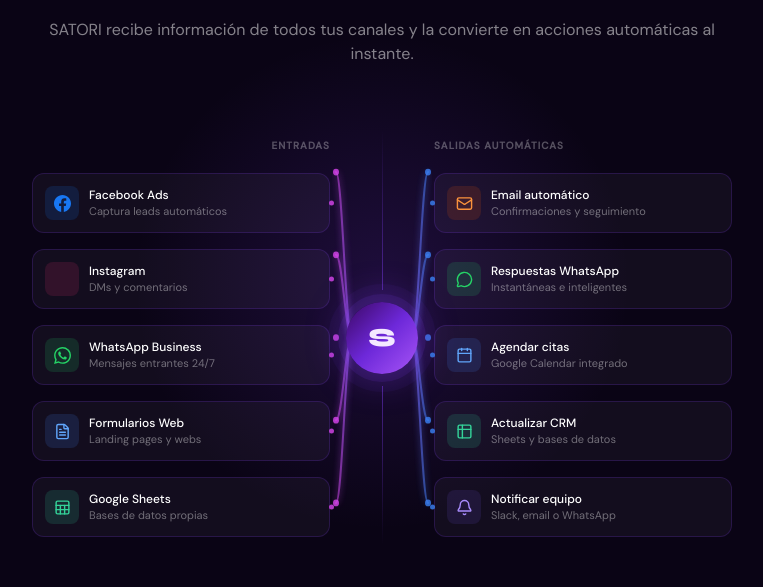
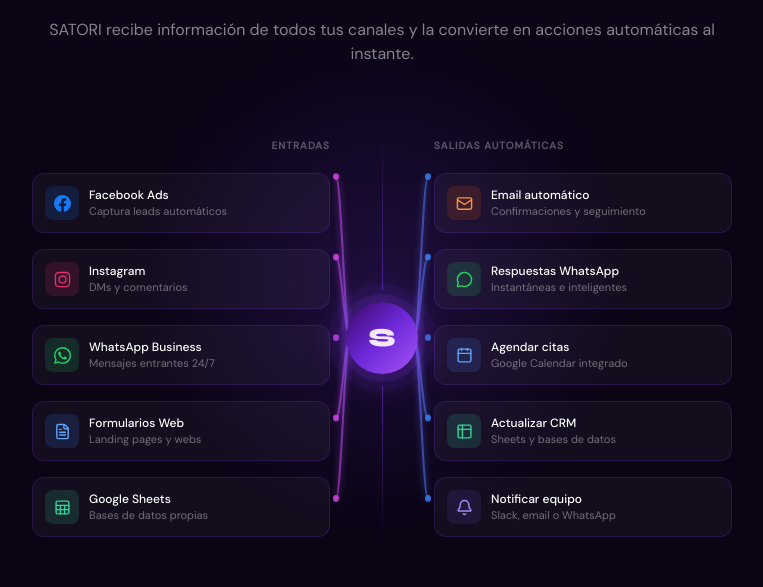
Before and after one commit to higuitajuan06-web/Landing-Page_SATORI-, a React (Vite) app: page / in a window 1280 px wide. Shown: the part 3609-4196 px from the top of the page, without its empty margins (258-1021 px from the left). Built offline with nearby package versions, Linux system fonts and the light colour scheme; the HTML template or start-up script is replaced by a standard one.

Commit message:
Updated NeonCircuitOverlay.tsx

```diff
--- a/src/components/Integrations/IntegrationIcons.tsx
+++ b/src/components/Integrations/IntegrationIcons.tsx
@@ -18,18 +18,10 @@ const FacebookSvg = () => (
 )
 
 const InstagramSvg = () => (
-  <svg viewBox="0 0 24 24" className="w-[17px] h-[17px]" aria-hidden="true">
-    <defs>
-      <linearGradient id="int-ig" x1="0%" y1="100%" x2="100%" y2="0%">
-        <stop offset="0%" stopColor="#F58529" />
-        <stop offset="50%" stopColor="#DD2A7B" />
-        <stop offset="100%" stopColor="#8134AF" />
-      </linearGradient>
-    </defs>
-    <path
-      fill="url(#int-ig)"
-      d="M12 2.163c3.204 0 3.584.012 4.85.07 3.252.148 4.771 1.691 4.919 4.919.058 1.265.069 1.645.069 4.849 0 3.205-.012 3.584-.069 4.849-.149 3.225-1.664 4.771-4.919 4.919-1.266.058-1.644.07-4.85.07-3.204 0-3.584-.012-4.849-.07-3.26-.149-4.771-1.699-4.919-4.92-.058-1.265-.07-1.644-.07-4.849 0-3.204.013-3.583.07-4.849.149-3.227 1.664-4.771 4.919-4.919 1.266-.057 1.645-.069 4.849-.069zM12 0C8.741 0 8.333.014 7.053.072 2.695.272.273 2.69.073 7.052.014 8.333 0 8.741 0 12c0 3.259.014 3.668.072 4.948.2 4.358 2.618 6.78 6.98 6.98C8.333 23.986 8.741 24 12 24c3.259 0 3.668-.014 4.948-.072 4.354-.2 6.782-2.618 6.979-6.98.059-1.28.073-1.689.073-4.948 0-3.259-.014-3.667-.072-4.947-.196-4.354-2.617-6.78-6.979-6.98C15.668.014 15.259 0 12 0zm0 5.838a6.162 6.162 0 100 12.324 6.162 6.162 0 000-12.324zM12 16a4 4 0 110-8 4 4 0 010 8zm6.406-11.845a1.44 1.44 0 100 2.881 1.44 1.44 0 000-2.881z"
-    />
+  <svg viewBox="0 0 24 24" className="w-[17px] h-[17px]" fill="none" stroke="#E1306C" strokeWidth="2" strokeLinecap="round" strokeLinejoin="round" aria-hidden="true">
+    <rect x="2" y="2" width="20" height="20" rx="5" />
+    <circle cx="12" cy="12" r="5" />
+    <line x1="17.5" y1="6.5" x2="17.51" y2="6.5" />
   </svg>
 )
 
--- a/src/components/Integrations/Integrations.tsx
+++ b/src/components/Integrations/Integrations.tsx
@@ -8,9 +8,6 @@ function Chip({ chip, side }: { chip: IntegrationChip; side: 'left' | 'right' })
     <div
       className={`int-chip max-w-full relative z-10 ${side === 'left' ? 'hover:-translate-x-0.5' : 'hover:translate-x-0.5'}`}
     >
-      {side === 'right' && (
-        <span className="absolute -left-[5px] top-1/2 -translate-y-1/2 w-[5px] h-[5px] rounded-full bg-blue-500/80 z-20" aria-hidden="true" />
-      )}
       <div
         className="w-[34px] h-[34px] rounded-lg flex items-center justify-center flex-shrink-0"
         style={{ background: chip.bgColor }}
@@ -21,9 +18,6 @@ function Chip({ chip, side }: { chip: IntegrationChip; side: 'left' | 'right' })
         <span className="block text-[12px] font-medium text-white leading-snug">{chip.label}</span>
         <span className="block text-[11px] text-white/40">{chip.sub}</span>
       </div>
-      {side === 'left' && (
-        <span className="absolute -right-[5px] top-1/2 -translate-y-1/2 w-[5px] h-[5px] rounded-full bg-fuchsia-500/80 z-20" aria-hidden="true" />
-      )}
     </div>
   )
 }
--- a/src/components/Integrations/NeonCircuitOverlay.tsx
+++ b/src/components/Integrations/NeonCircuitOverlay.tsx
@@ -1,4 +1,4 @@
-/** Smooth Bezier circuit paths from chip connector dots to the hub edges */
+/** Smooth Bezier circuit paths from chip-card edges to the hub circle */
 
 function bezierPath(
   fromX: number,
@@ -8,7 +8,7 @@ function bezierPath(
 ): string {
   const dx = toX - fromX
   const sign = dx > 0 ? 1 : -1
-  const cpOffset = Math.abs(dx) * 0.4
+  const cpOffset = Math.abs(dx) * 0.38
 
   return [
     `M ${fromX} ${fromY}`,
@@ -25,21 +25,26 @@ export function NeonCircuitOverlay({ leftCount, rightCount }: NeonCircuitOverlay
   const viewW = 700
   const viewH = 400
 
-  // Grid: [leftCol 304px] [gap 16px] [hub 60px] [gap 16px] [rightCol 304px]
-  // Proportions match the Tailwind layout: 1fr | auto(60px) | 1fr, gap-4
-  const hubW = 60
+  // Grid layout: [leftCol] [gap] [hubCol] [gap] [rightCol]
+  // gap-4 = 16px, hub column = 60px
   const gap = 16
-  const colW = (viewW - hubW - gap * 2) / 2
+  const hubColW = 60
+  const colW = (viewW - hubColW - gap * 2) / 2
 
-  const leftColEnd = colW            // right edge of left column = 304
-  const hubStart = colW + gap        // left edge of hub = 320
-  const hubEnd = hubStart + hubW     // right edge of hub = 380
-  const rightColStart = hubEnd + gap // left edge of right column = 396
-  const hubCenterY = viewH / 2
+  const leftColRight = colW                 // 304 - right edge of left column
+  const rightColLeft = colW + gap + hubColW + gap // 396 - left edge of right column
+
+  // Hub circle: 64px diameter centered within the 60px column
+  // Center = leftColRight + gap + hubColW/2 = 304 + 16 + 30 = 350
+  const hubCX = 350
+  const hubCY = viewH / 2
+  const hubRadius = 32
+  const hubLeftEdge = hubCX - hubRadius     // 318
+  const hubRightEdge = hubCX + hubRadius    // 382
 
   const distributeY = (count: number, index: number) => {
-    const top = 52
-    const bottom = viewH - 52
+    const top = 56
+    const bottom = viewH - 56
     if (count <= 1) return viewH / 2
     return top + ((bottom - top) / (count - 1)) * index
   }
@@ -73,9 +78,8 @@ export function NeonCircuitOverlay({ leftCount, rightCount }: NeonCircuitOverlay
         const ty = distributeY(leftCount, i)
         return (
           <g key={`l-${i}`}>
-            <circle cx={leftColEnd} cy={ty} r="3" fill="#D946EF" opacity="0.8" />
             <path
-              d={bezierPath(leftColEnd, ty, hubStart, hubCenterY)}
+              d={bezierPath(leftColRight, ty, hubLeftEdge, hubCY)}
               fill="none"
               stroke="url(#int-grad-l)"
               strokeWidth="2"
@@ -83,6 +87,7 @@ export function NeonCircuitOverlay({ leftCount, rightCount }: NeonCircuitOverlay
               filter="url(#int-glow)"
               opacity="0.65"
             />
+            <circle cx={leftColRight} cy={ty} r="3" fill="#D946EF" opacity="0.8" />
           </g>
         )
       })}
@@ -91,9 +96,8 @@ export function NeonCircuitOverlay({ leftCount, rightCount }: NeonCircuitOverlay
         const ty = distributeY(rightCount, i)
         return (
           <g key={`r-${i}`}>
-            <circle cx={rightColStart} cy={ty} r="3" fill="#3B82F6" opacity="0.8" />
             <path
-              d={bezierPath(rightColStart, ty, hubEnd, hubCenterY)}
+              d={bezierPath(rightColLeft, ty, hubRightEdge, hubCY)}
               fill="none"
               stroke="url(#int-grad-r)"
               strokeWidth="2"
@@ -101,6 +105,7 @@ export function NeonCircuitOverlay({ leftCount, rightCount }: NeonCircuitOverlay
               filter="url(#int-glow)"
               opacity="0.65"
             />
+            <circle cx={rightColLeft} cy={ty} r="3" fill="#3B82F6" opacity="0.8" />
           </g>
         )
       })}
```
